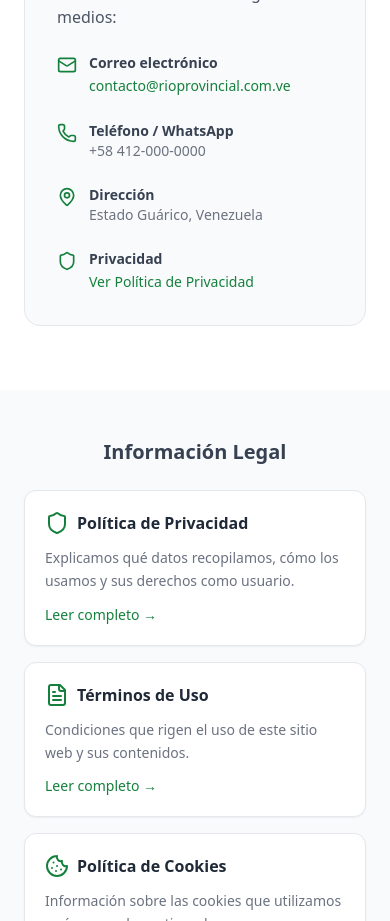
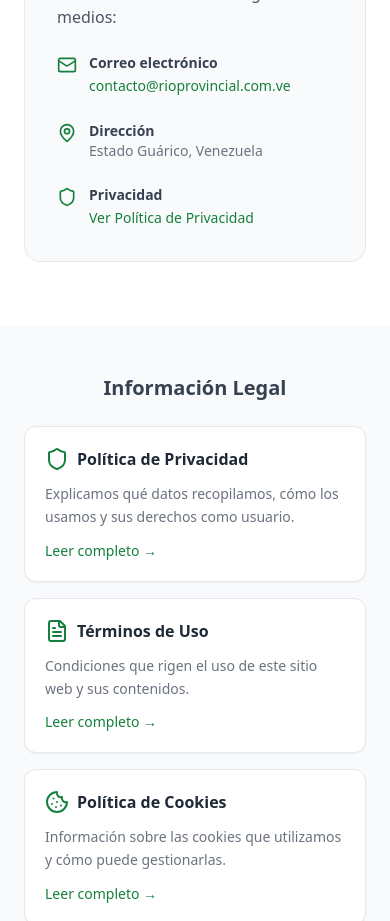
Before and after one commit to juandesarrollo232/Provi-Empresa-, a React (Vite) app: page /rio-provincial in a window 390 px wide. Shown: the part 4920-5841 px from the top of the page. Built offline with nearby package versions, Linux system fonts and the light colour scheme; no server answers.

Commit message:
Remove WhatsApp/phone section from contact area
Co-Authored-By: Claude Sonnet 4.6 <noreply@anthropic.com>

```diff
--- a/src/pages/RioProvincial.jsx
+++ b/src/pages/RioProvincial.jsx
@@ -1,5 +1,5 @@
 import { useState, useEffect } from 'react';
-import { MapPin, Leaf, Fish, Camera, Car, Waves, Sun, TreePine, X, ChevronDown, ChevronUp, Mail, Phone, Shield, FileText, Cookie } from 'lucide-react';
+import { MapPin, Leaf, Fish, Camera, Car, Waves, Sun, TreePine, X, ChevronDown, ChevronUp, Mail, Shield, FileText, Cookie } from 'lucide-react';
 
 const SITE_NAME = 'Río Provincial Venezuela';
 const CONTACT_EMAIL = 'contacto@rioprovincial.com.ve';
@@ -209,13 +209,7 @@ export default function RioProvincial() {
                 <a href={`mailto:${CONTACT_EMAIL}`} className="text-green-700 hover:underline text-sm">{CONTACT_EMAIL}</a>
               </div>
             </div>
-            <div className="flex items-start gap-3">
-              <Phone className="w-5 h-5 text-green-700 mt-0.5 flex-shrink-0" />
-              <div>
-                <p className="font-semibold text-gray-700 text-sm">Teléfono / WhatsApp</p>
-                <p className="text-gray-500 text-sm">+58 412-000-0000</p>
-              </div>
-            </div>
+
             <div className="flex items-start gap-3">
               <MapPin className="w-5 h-5 text-green-700 mt-0.5 flex-shrink-0" />
               <div>
```
